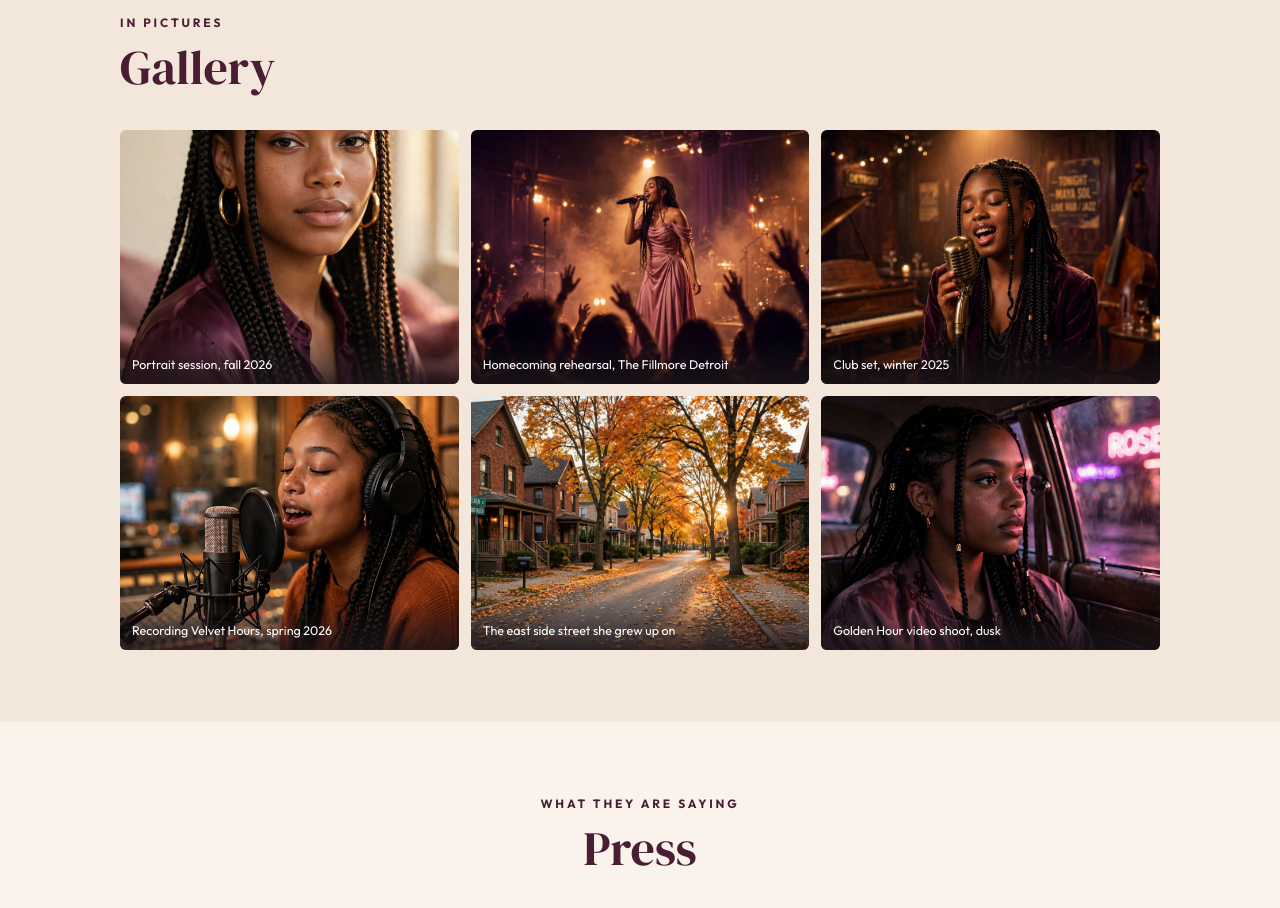
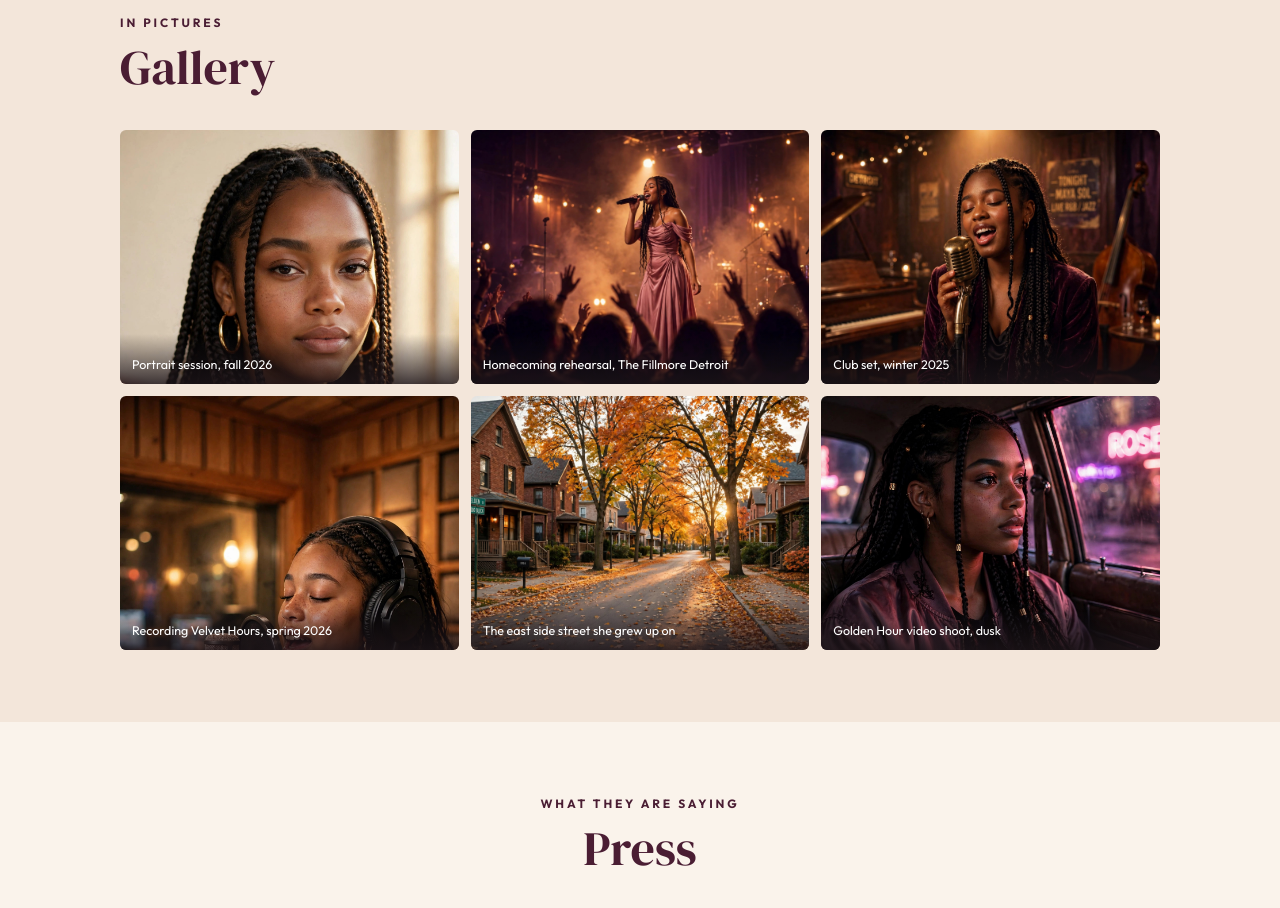
Before and after one commit to LS2Studio/maya-sol-demo, a plain HTML site: page index.html in a window 1280 px wide. Shown: the part 6000-6908 px from the top of the page. Drawn offline with Linux system fonts and the light colour scheme.

Commit message:
Gallery images anchor to top so portraits are not cropped

```diff
--- a/index.html
+++ b/index.html
@@ -140,7 +140,7 @@
   .gallery { background: var(--cream-deep); }
   .gallery-grid { display: grid; grid-template-columns: 1fr 1fr; gap: 12px; }
   .gallery-grid figure { position: relative; border-radius: 6px; overflow: hidden; }
-  .gallery-grid img { width: 100%; height: 100%; aspect-ratio: 4 / 3; object-fit: cover; }
+  .gallery-grid img { width: 100%; height: 100%; aspect-ratio: 4 / 3; object-fit: cover; object-position: top; }
   .gallery-grid figcaption { position: absolute; left: 0; right: 0; bottom: 0; padding: 22px 12px 10px; background: linear-gradient(transparent, rgba(28, 20, 24, 0.82)); color: #fff; font-size: 12.5px; line-height: 1.4; }
 
   /* Press */
```
